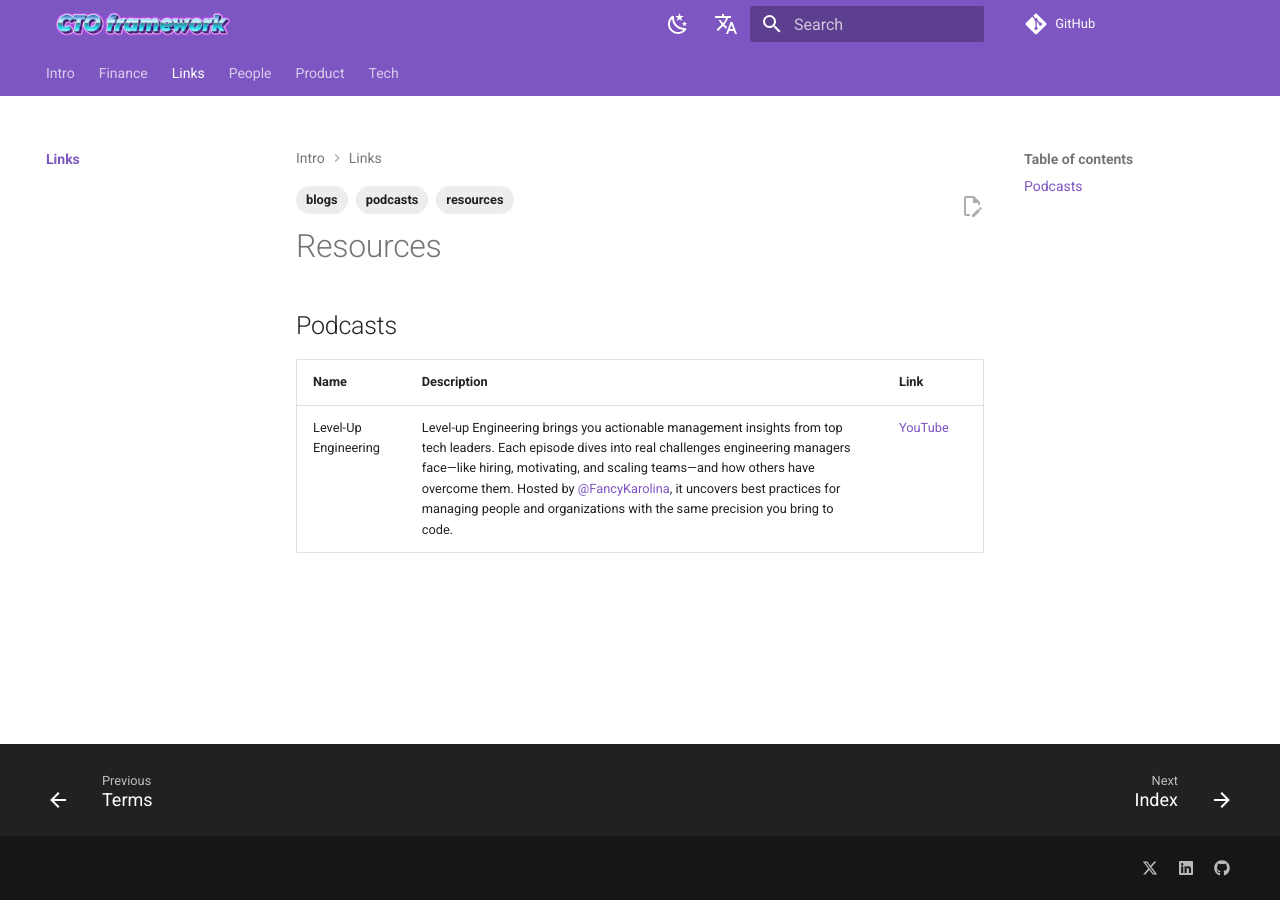
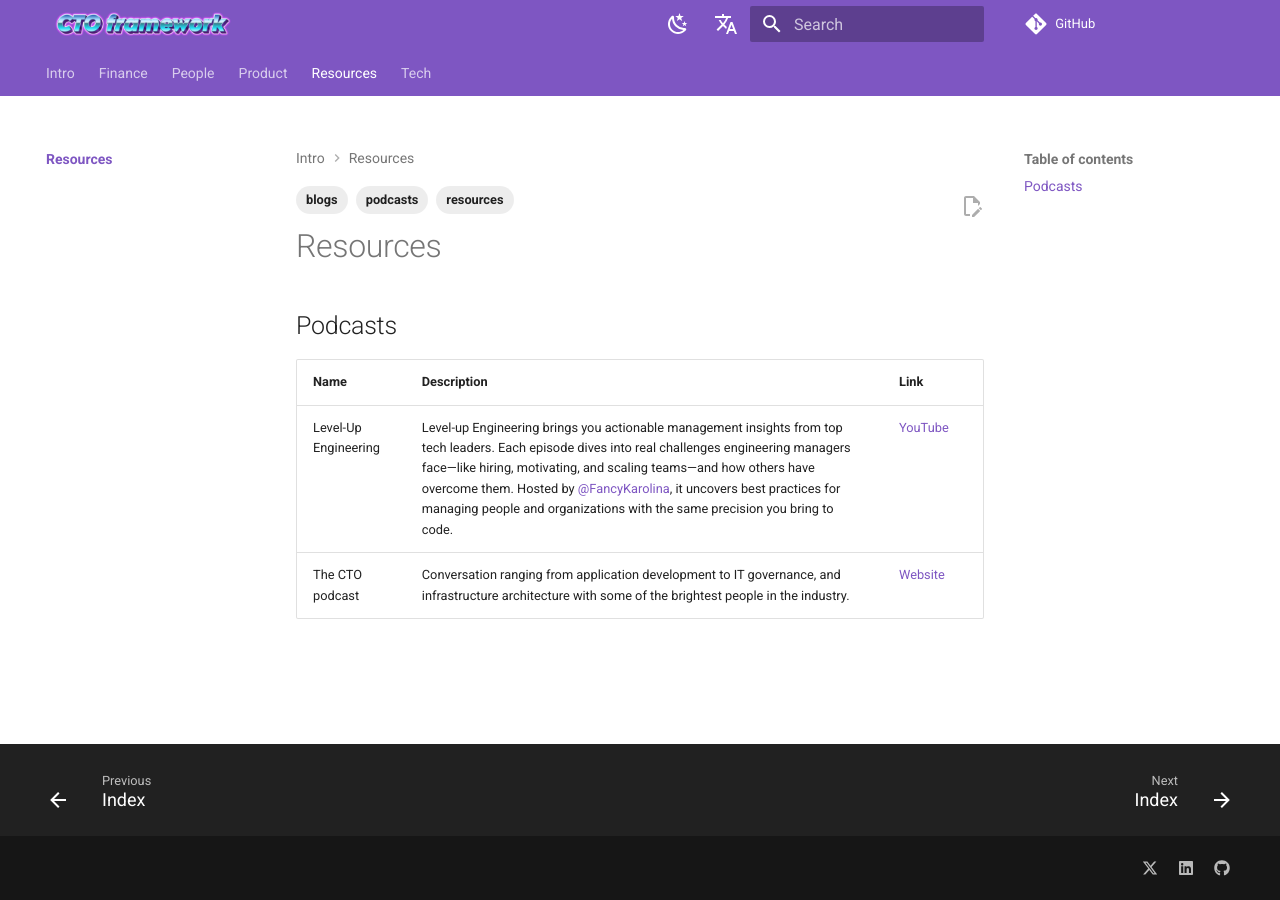
Before and after one commit to ctoframework/website, an MkDocs documentation site: the page built from docs/resources/index.md, in a window 1280 px wide. Built offline with MkDocs 1.6.1 and Material for MkDocs 9.7.7, drawn with Linux system fonts in a browser that asks for light colours; comment, search, counter and statistics services are not loaded.

Commit message:
Add one more podcast and research page

```diff
--- a/docs/links/index.md
+++ b/docs/resources/index.md
@@ -5,3 +5,4 @@
 | Name                 | Description                                                                                                                                                                                                                                                                                                                                                                                                                | Link                                                                                |
 | -------------------- | -------------------------------------------------------------------------------------------------------------------------------------------------------------------------------------------------------------------------------------------------------------------------------------------------------------------------------------------------------------------------------------------------------------------------- | ----------------------------------------------------------------------------------- |
 | Level-Up Engineering | Level-up Engineering brings you actionable management insights from top tech leaders. Each episode dives into real challenges engineering managers face—like hiring, motivating, and scaling teams—and how others have overcome them. Hosted by [@FancyKarolina](https://x.com/FancyKarolina){target=\_blank}, it uncovers best practices for managing people and organizations with the same precision you bring to code. | [YouTube](https://www.youtube.com/channel/UCIXoDGCTXR6zc_AdddiQ6Mw){target=\_blank} |
+| The CTO podcast      | Conversation ranging from application development to IT governance, and infrastructure architecture with some of the brightest people in the industry.                                                                                                                                                                                                                                                                     | [Website](https://thectoadvisor.com/thectopodcast/)                                 |
```
Also changed, not shown: docs/tech/research.md (added, +6 -0 lines), docs/resources/.meta.yml (renamed from docs/links/.meta.yml).
